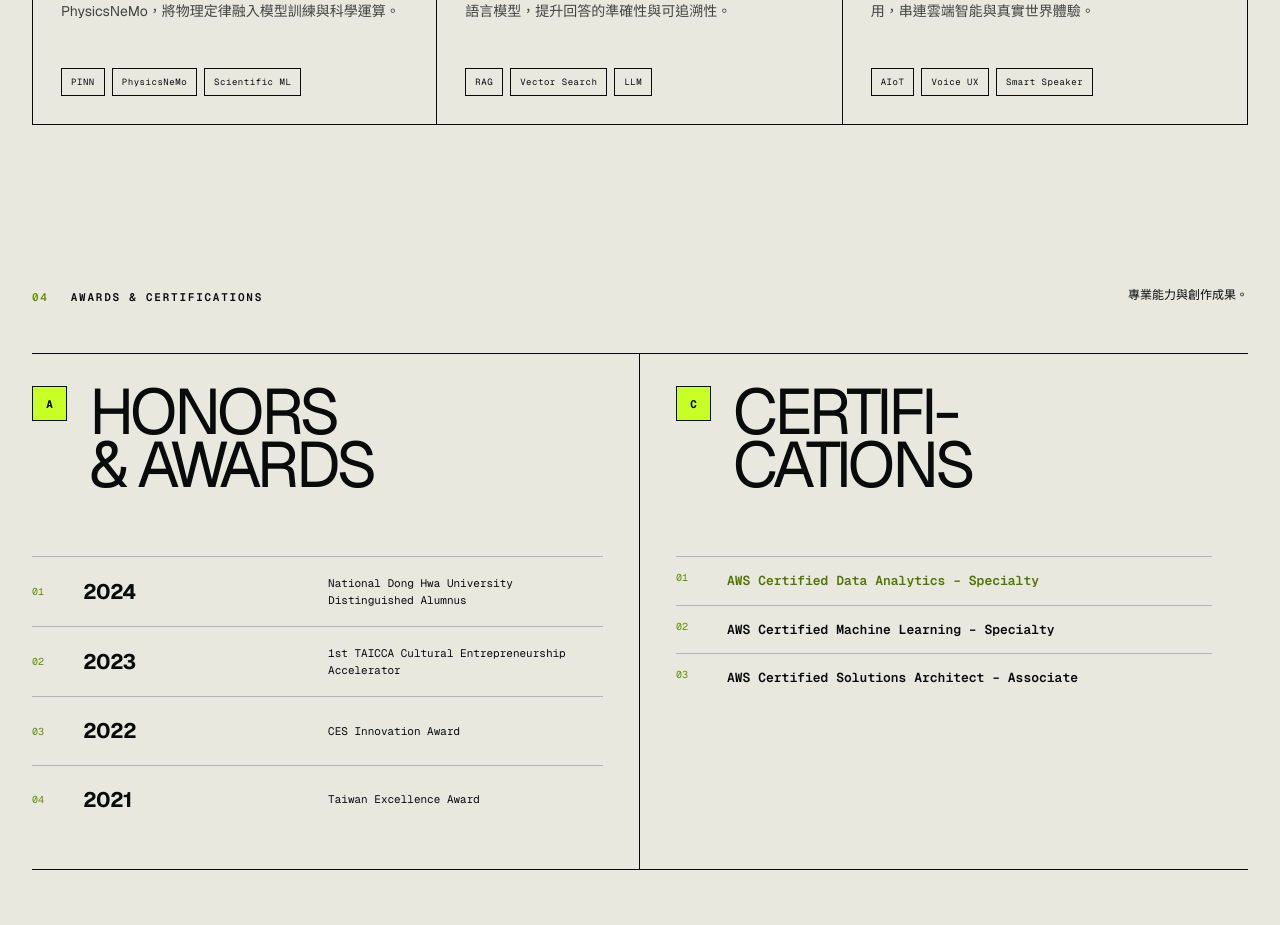
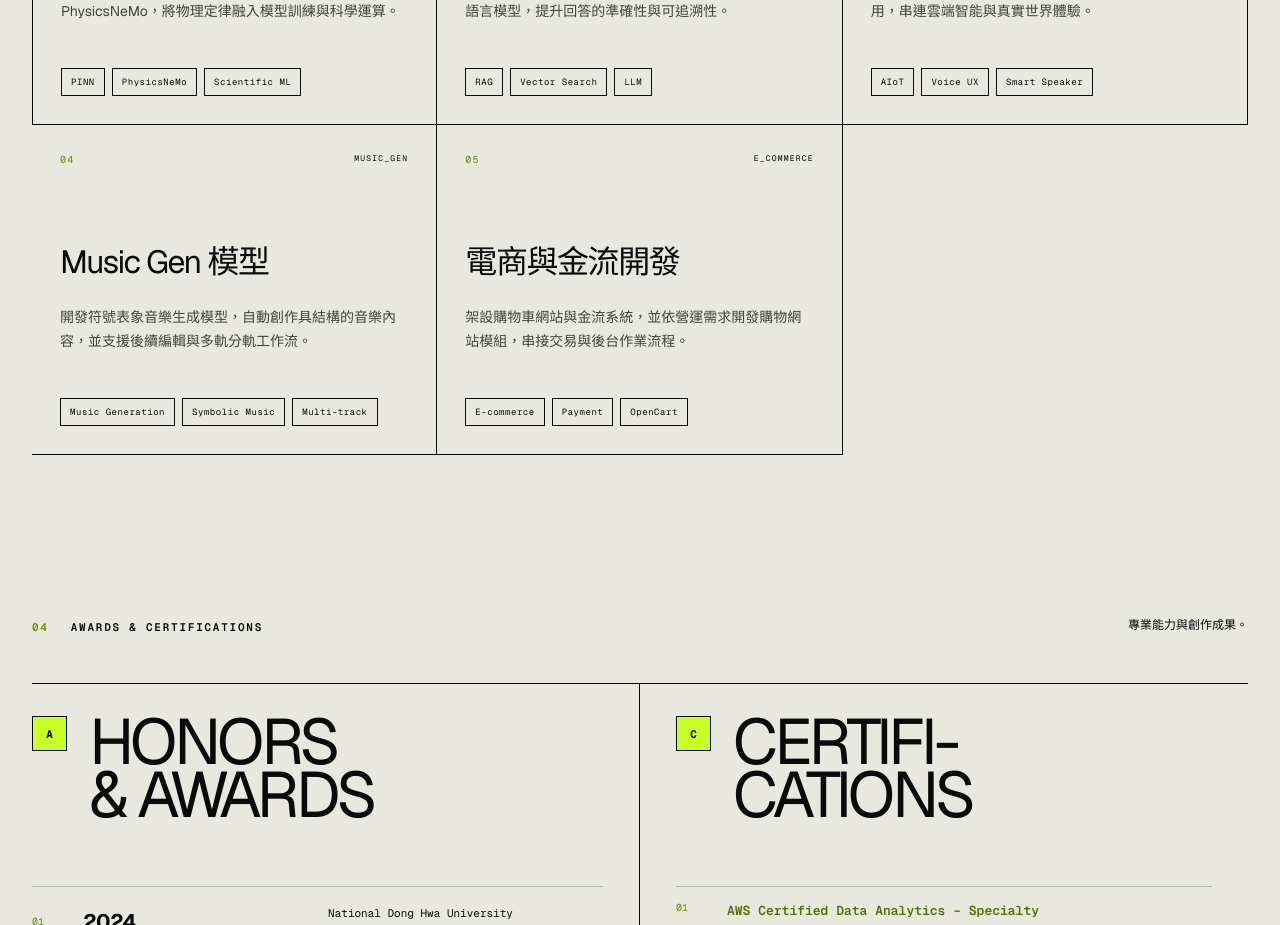
Before and after one commit to Hikari-Tsai/code-portfolio, a Next.js app: page / in a window 1280 px wide. Shown: the part 1640-2565 px from the top of the page. Built offline with nearby package versions, Linux system fonts and the light colour scheme.

Commit message:
Add music generation and ecommerce experience

```diff
--- a/app/layout.tsx
+++ b/app/layout.tsx
@@ -7,7 +7,7 @@ const geistSans = Geist({ variable: "--font-geist-sans", subsets: ["latin"] });
 const geistMono = Geist_Mono({ variable: "--font-geist-mono", subsets: ["latin"] });
 
 const title = "Hikari Tsai — AI Engineer & Creative Technologist";
-const description = "Hikari Tsai 的個人作品集：Physics AI、RAG、AIoT、生成式 AI、AWS Data Analytics 認證與音樂創作獲獎經歷。開放求職與專案合作。";
+const description = "Hikari Tsai 的個人作品集：Physics AI、RAG、AIoT、Music Gen、電商金流、生成式 AI 與 AWS 專業認證。開放求職與專案合作。";
 
 export async function generateMetadata(): Promise<Metadata> {
   const requestHeaders = await headers();
--- a/app/page.tsx
+++ b/app/page.tsx
@@ -64,6 +64,18 @@ const experience = [
     title: "AIoT 智慧音箱",
     description: "整合 AI 服務、語音互動與連網裝置，開發智慧音箱應用，串連雲端智能與真實世界體驗。",
     tags: ["AIoT", "Voice UX", "Smart Speaker"],
+  },
+  {
+    code: "MUSIC_GEN",
+    title: "Music Gen 模型",
+    description: "開發符號表象音樂生成模型，自動創作具結構的音樂內容，並支援後續編輯與多軌分軌工作流。",
+    tags: ["Music Generation", "Symbolic Music", "Multi-track"],
+  },
+  {
+    code: "E_COMMERCE",
+    title: "電商與金流開發",
+    description: "架設購物車網站與金流系統，並依營運需求開發購物網站模組，串接交易與後台作業流程。",
+    tags: ["E-commerce", "Payment", "OpenCart"],
   },
 ];
 
```
